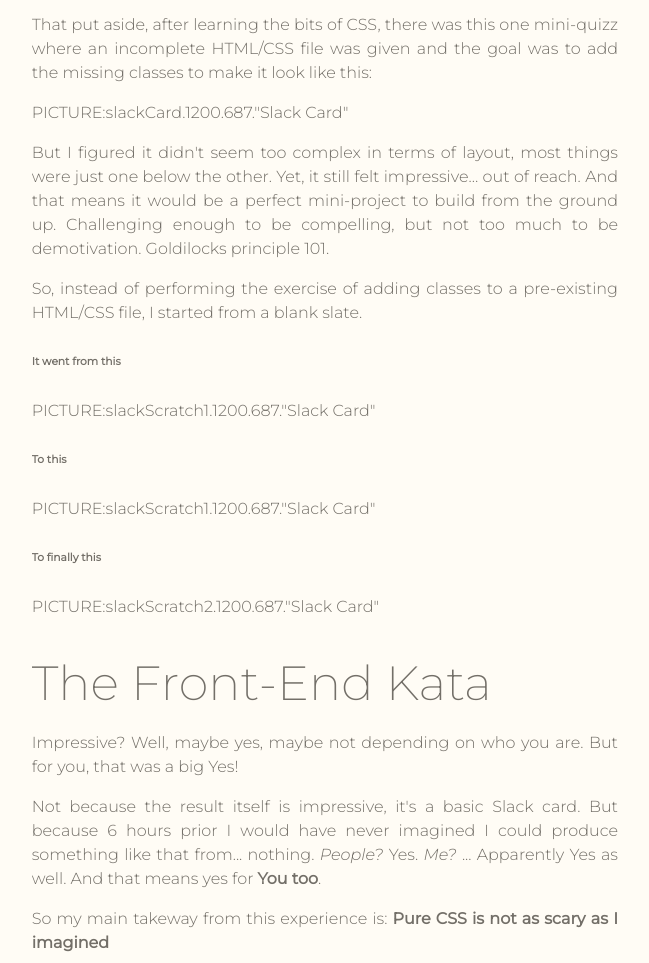
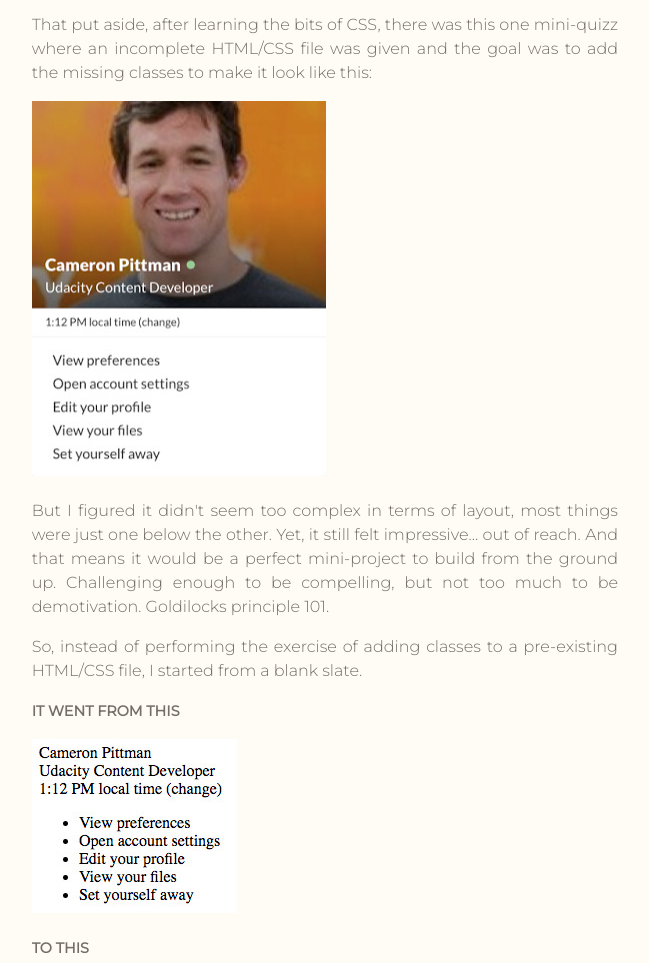
Before and after one commit to HelloThisIsFlo/Professional-Beginner, a Gatsby site: page /my-first-front-end-kata in a window 1280 px wide. Shown: the part 1310-2273 px from the top of the page, without its empty margins (297-946 px from the left). Built offline with nearby package versions, Linux system fonts and the light colour scheme; Gatsby itself is replaced by a stand-in of ours.

Commit message:
Post: Fix styling on titles

```diff
--- a/blog/posts/my-first-front-end-kata/index.md
+++ b/blog/posts/my-first-front-end-kata/index.md
@@ -19,20 +19,20 @@ I am currently following a course on Udacity, I went for the Front-End Nanodegre
 
 That put aside, after learning the bits of CSS, there was this one mini-quizz where an incomplete HTML/CSS file was given and the goal was to add the missing classes to make it look like this:
 
-PICTURE:slackCard.1200.687."Slack Card"
+![Expected Slack Card](expected_slack_card.jpg)
 
 But I figured it didn't seem too complex in terms of layout, most things were just one below the other. Yet, it still felt impressive... out of reach. And that means it would be a perfect mini-project to build from the ground up. Challenging enough to be compelling, but not too much to be demotivation. Goldilocks principle 101.
 
 So, instead of performing the exercise of adding classes to a pre-existing HTML/CSS file, I started from a blank slate.
 
 ###### It went from this
-PICTURE:slackScratch1.1200.687."Slack Card"
+![Slack Card - Start](start_slack_card.jpg)
 
 ###### To this
-PICTURE:slackScratch1.1200.687."Slack Card"
+![Slack Card - WIP](intermediate_slack_card.jpg)
 
 ###### To finally this
-PICTURE:slackScratch2.1200.687."Slack Card"
+![Slack Card - Complete](finished_slack_card.jpg)
 
 ## The Front-End Kata
 
--- a/src/templates/post.module.scss
+++ b/src/templates/post.module.scss
@@ -111,14 +111,20 @@
     }
   }
   h3 {
+    font-size: 1.8em;
   }
   h4 {
     font-size: 1.5em;
     font-weight: 200;
   }
   h5 {
+    font-size: 1.25em;
   }
   h6 {
+    font-size: 0.9em;
+    font-weight: 600;
+    text-transform: uppercase;
+    margin: 10px auto;
   }
   p {
     font-weight: 300;
```
